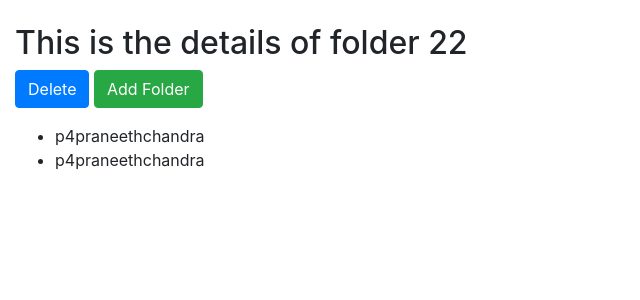
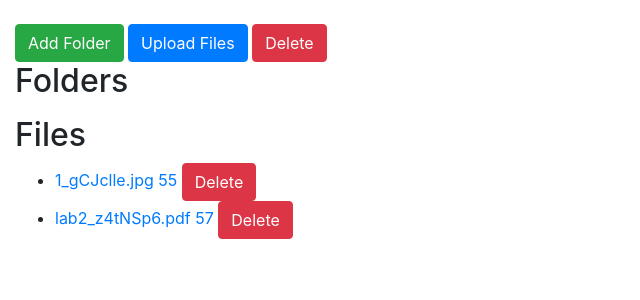
Before and after one commit to PraneethChandra18/filesharing, a Django app: page /fileshare/22/ in a window 1280 px wide. Shown: the part 56-356 px from the top of the page, without its empty margins (0-640 px from the left). Run offline with Django 3.2, Linux system fonts and the light colour scheme; data comes from the database, SQL or seed files in the repository; both versions use the stored data as it was after the commit; some libraries are stand-ins or nearby versions.

Commit message:
file upload done

```diff
--- a/fileshare/forms.py
+++ b/fileshare/forms.py
@@ -6,3 +6,8 @@ class FolderForm(forms.ModelForm):
     class Meta:
         model = Folder
         fields = ['name']
+
+class FileForm(forms.ModelForm):
+    class Meta:
+        model = File
+        fields = ['file']
--- a/fileshare/templates/fileshare/details.html
+++ b/fileshare/templates/fileshare/details.html
@@ -1,9 +1,12 @@
 {% extends 'fileshare/base.html' %}
 
 {% block body %}
-<h2>This is the details of folder {{ folder_id }}</h2>
 
-<button type="button" class="btn btn-primary" data-toggle="modal" data-target="#myModal"> Delete </button>
+<a href="{% url 'fileshare:linked-folder-add' folder_id %}"> <button type="button" class="btn btn-success"> Add Folder </button> </a>
+<a href="{% url 'fileshare:linked-file-add' folder_id %}"> <button type="button" class="btn btn-primary"> Upload Files </button> </a>
+
+
+<button type="button" class="btn btn-danger" data-toggle="modal" data-target="#myModal"> Delete </button>
 <div class="modal" id="myModal">
   <div class="modal-dialog">
     <div class="modal-content">
@@ -16,47 +19,46 @@
 
       <div class="modal-footer">
         <button type="button" class="btn btn-light" data-dismiss="modal"> Cancel </button>
-        <a href="{% url 'fileshare:folder-delete' folder_id %}"> <button type="button" class="btn btn-danger"> Delete </button>
+        <a href="{% url 'fileshare:folder-delete' folder_id %}"> <button type="button" class="btn btn-danger"> Delete </button> </a>
       </div>
 
     </div>
   </div>
 </div>
 
-
-<a href="{% url 'fileshare:linked-folder-add' folder_id %}"> <button type="button" class="btn btn-success"> Add Folder </button> </a>
-
+<h2>Folders</h2>
 <ul>
   {% for f in folders %}
   <li> <a href="{% url 'fileshare:detail' f.id %}">{{ f }} </a> </li>
   {% endfor %}
 </ul>
 
+<h2>Files</h2>
 <ul>
   {% for file in files %}
-  <li> {{ file }} </li>
-  {% endfor %}
-</ul>
-{% endblock %}
-
-
-<button type="button" class="btn btn-primary" data-toggle="modal" data-target="#myModal"> Delete </button>
-  <div class="modal" id="myModal">
+  <li> <a href="{{ file.file.url }}" target="_blank">{{ file.file }} {{file.pk}}</a>
+    <!-- <a href="{% url 'fileshare:file-delete' file.pk %}"><button type="button" class="btn btn-danger"> Delete </button> </a> -->
+    <button type="button" class="btn btn-danger" data-toggle="modal" data-target="#Modal{{file.pk}}"> Delete </button>
+    <!-- Here each modal should have its respective div-id. So we tagged file.pk to name of id -->
+    <div class="modal" id="Modal{{file.pk}}">
       <div class="modal-dialog">
         <div class="modal-content">
           <div class="modal-header">
-          <h4 class="modal-title">Modal Heading</h4>
+            <h4 class="modal-title"> Delete </h4>
             <button type="button" class="close" data-dismiss="modal">&times;</button>
           </div>
 
-        <div class="modal-body">
-          Modal body..
-        </div>
+          <div class="modal-body"> Are you sure to delete ? </div>
 
           <div class="modal-footer">
-          <button type="button" class="btn btn-danger" data-dismiss="modal">Close</button>
+            <button type="button" class="btn btn-light" data-dismiss="modal"> Cancel </button>
+            <a href="{% url 'fileshare:file-delete' file.pk %}"> <button type="button" class="btn btn-danger"> Delete </button></a>
           </div>
 
         </div>
       </div>
     </div>
+  </li>
+  {% endfor %}
+</ul>
+{% endblock %}
--- a/fileshare/templates/fileshare/form-template.html
+++ b/fileshare/templates/fileshare/form-template.html
@@ -1,6 +1,6 @@
 {% for field in form %}
   <div class="form-group row">
-    <label for="field.label_tag" class="col-sm-2 col-form-label"> {{ field.label_tag }} </label>
+    <label for="field.label_tag" class="col-sm-2 col-form-label" > {{ field.label_tag }} </label>
     <div class="col-sm-10" required>{{ field }}</div>
   </div>
 {% endfor %}
@@ -10,7 +10,7 @@
     <div class="col-sm-offset-2 col-sm-10">
       <span class="text-danger small">{{ field.errors }}</span>
     </div>
-    <label class="control-label clo-sm-2">{{ field.label_tag}} </label>
+    <label class="control-label col-sm-2">{{ field.label_tag}} </label>
     <div class="col-sm-10">{{ field }}</div>
   </div>
 {% endfor %} -->
--- a/fileshare/urls.py
+++ b/fileshare/urls.py
@@ -9,6 +9,8 @@ urlpatterns = [
     path('folder/add/',views.FolderCreate.as_view(),name='folder-add'),
     path('folder/add/<int:pk>',views.Folder_Create,name='linked-folder-add'),
     path('folder/delete/<int:pk>',views.FolderDelete.as_view(),name='folder-delete'),
-    path('file/add/',views.FileAdd.as_view(),name='file-add'),
+    path('file/add/',views.AddFile,name='file-add'),
+    path('file/add/<int:pk>',views.AddLinkedFile,name='linked-file-add'),
+    path('file/delete/<int:pk>',views.FileDelete.as_view(),name='file-delete'),
 
 ]
--- a/fileshare/views.py
+++ b/fileshare/views.py
@@ -8,7 +8,7 @@ from datetime import date, datetime
 import time
 from threading import Timer
 from .models import Folder, File
-from .forms import FolderForm
+from .forms import FolderForm, FileForm
 # Create your views here.
 
 def index(request):
@@ -72,10 +72,72 @@ class FolderDelete(DeleteView):
 
 #------------------------------------------------------------------------------------------------------
 
-class FileAdd(CreateView):
+# class FileAdd(CreateView):
+#     model = File
+#     fields = ['file']
+#
+#     def form_valid(self, form):
+#         form.instance.user = self.request.user
+#         obj = form.save(commit=False)
+#         if self.request.FILES:
+#             for f in self.request.FILES.getlist('file'):
+#                 obj = File(file=f,user=self.request.user)
+#
+#         return super(FileAdd, self).form_valid(form)
+
+
+
+        # form.instance.user = self.request.user
+        # for field in self.request.FILES.keys():
+        #     for f in self.request.FILES.getlist(field):
+        #         fi = File(file=f,user=self.request.user)
+        #         fi.save()
+#----------------------------------------------------------------------------------------------------------
+
+def AddFile(request):
+    if request.method == 'POST':
+        form = FileForm(request.POST, request.FILES)
+
+        if form.is_valid():
+            for field in request.FILES.keys():
+                for formfile in request.FILES.getlist(field):
+                    f = File(file=formfile,user=request.user)
+                    f.save()
+            return redirect('fileshare:index')
+        else:
+            return render(request,'fileshare/file_form.html',{'form':form })
+    else:
+        form = FileForm(None)
+        return render(request,'fileshare/file_form.html',{'form':form })
+
+def AddLinkedFile(request,pk):
+    if request.method == 'POST':
+        form = FileForm(request.POST, request.FILES)
+
+        if form.is_valid():
+            for field in request.FILES.keys():
+                for formfile in request.FILES.getlist(field):
+                    f = File(file=formfile,user=request.user,folder=Folder.objects.get(pk=pk))
+                    f.save()
+            return redirect('fileshare:detail',pk)
+        else:
+            return render(request,'fileshare/file_form.html',{'form':form })
+    else:
+        form = FileForm(None)
+        return render(request,'fileshare/file_form.html',{'form':form })
+#--------------------------------------------------------------------------------------------------------
+
+class FileDelete(DeleteView):
     model = File
-    fields = ['file']
 
-    def form_valid(self, form):
-        form.instance.user = self.request.user
-        return super(FileAdd, self).form_valid(form)
+    def get_success_url(self):
+        f = File.objects.get(pk = self.kwargs['pk'])
+        folder = f.folder
+        if not folder:
+            return reverse_lazy('fileshare:index')
+        else:
+            return reverse_lazy('fileshare:detail',kwargs={'folder_id': folder.pk})
+
+    def get(self, *args, **kwargs):
+            return self.post(*args, **kwargs)
+#----------------------------------------------------------------------------------------------------------
```
Also changed, not shown: fileshare/templates/fileshare/file_form.html (+7 -0 lines), fileshare/templates/fileshare/index.html (+24 -1 lines), db.sqlite3, media/1_3lFgOKb.jpg (deleted), media/1_6oka80q.jpg (deleted), media/1_9AOxRQV.jpg (deleted), media/1_EK9wt4l.jpg (deleted), media/1_RZeckse.jpg (deleted), media/2.jpg (deleted). Lines whose indentation alone changed are shown as unchanged.
